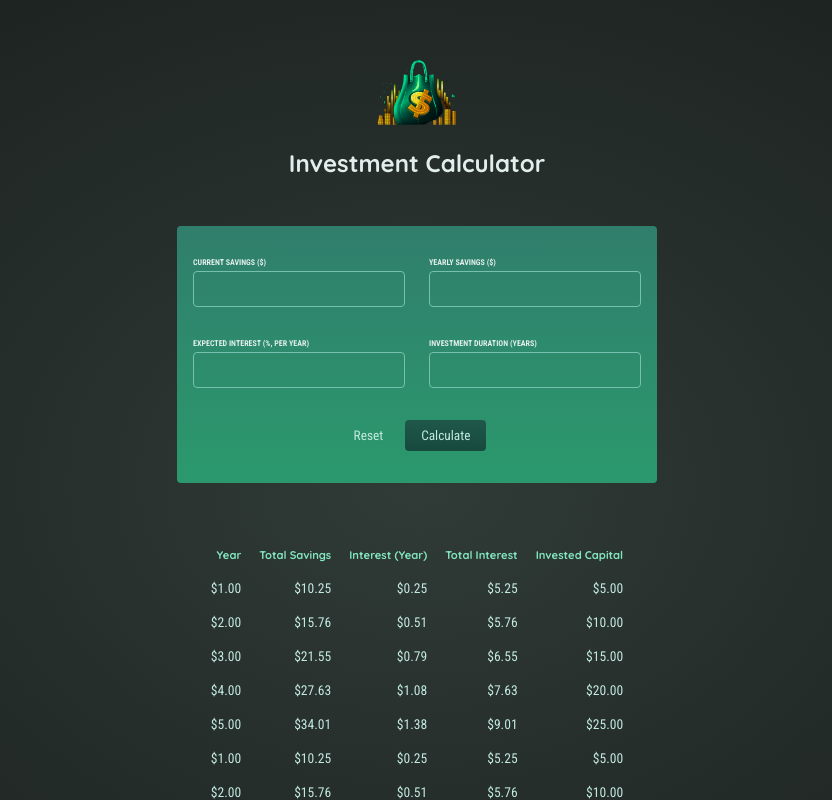
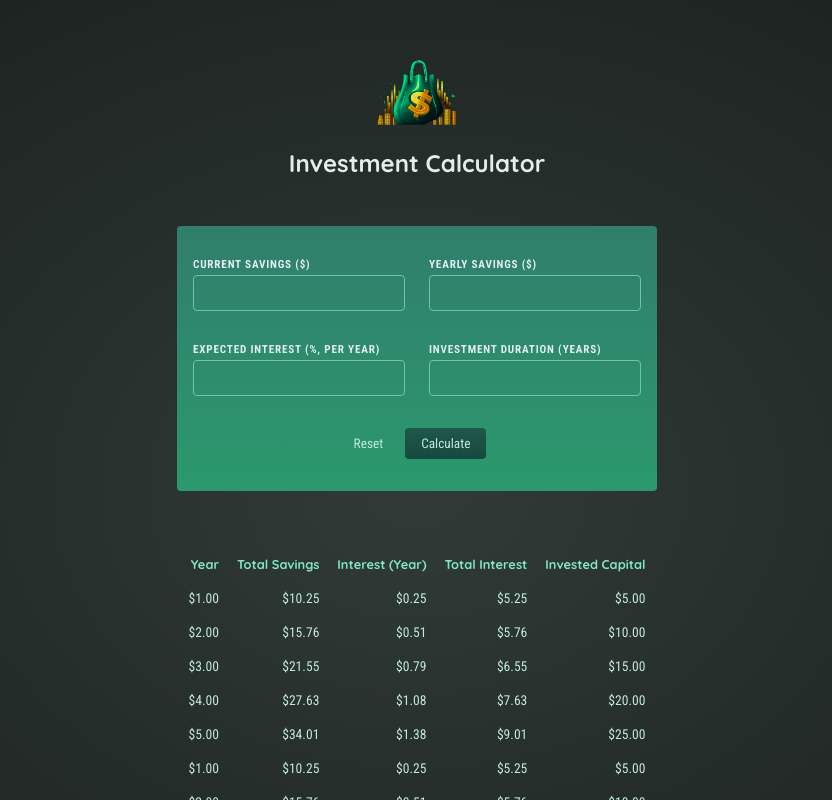
Before and after one commit to Akshay-Achuthan/Investment-Cal, a React (Create React App) app: page / in a window 1280 px wide. Both pictures are taken after typing "5", "5", "5", "5" into the empty fields and a click on the button "Calculate". Shown: the top 800 px of the page, without its empty margins (223-1055 px from the left). Built offline with nearby package versions, Linux system fonts and the light colour scheme.

Commit message:
css changes

```diff
--- a/src/Components/Investment/InvestmentForm.module.css
+++ b/src/Components/Investment/InvestmentForm.module.css
@@ -16,8 +16,9 @@
   display: block;
   margin-bottom: 0.25rem;
   font-family: 'Roboto Condensed', sans-serif;
-  font-size: 0.5rem;
+  font-size: 0.7rem;
   font-weight: bold;
+  letter-spacing: 0.8px;
   text-transform: uppercase;
 }
 
--- a/src/Components/Table/InvestmentTable.module.css
+++ b/src/Components/Table/InvestmentTable.module.css
@@ -8,7 +8,7 @@
 }
 
 .result thead {
-  font-size: 0.7rem;
+  font-size: 0.8rem;
   color: #83e6c0;
 }
 
```
